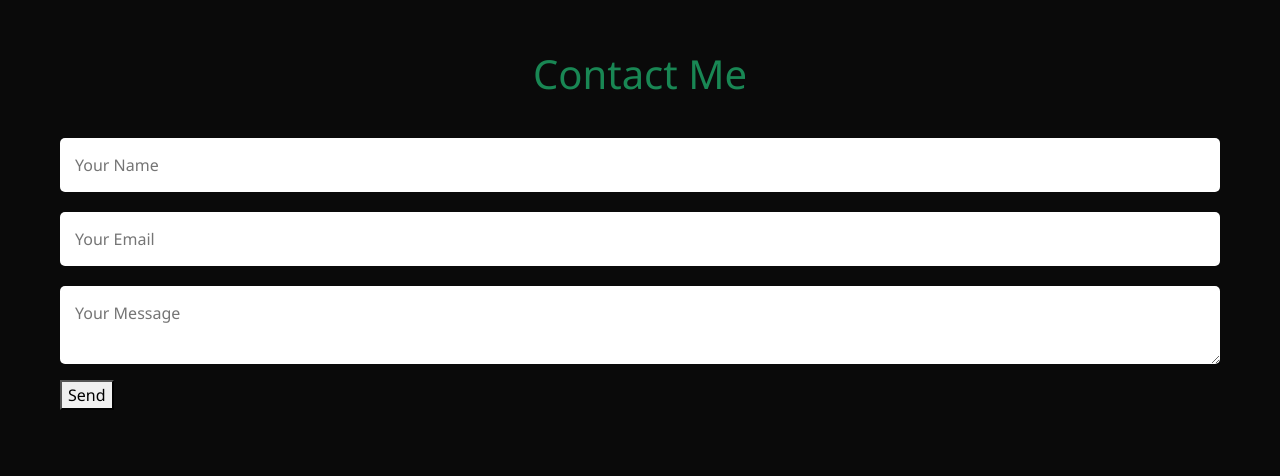
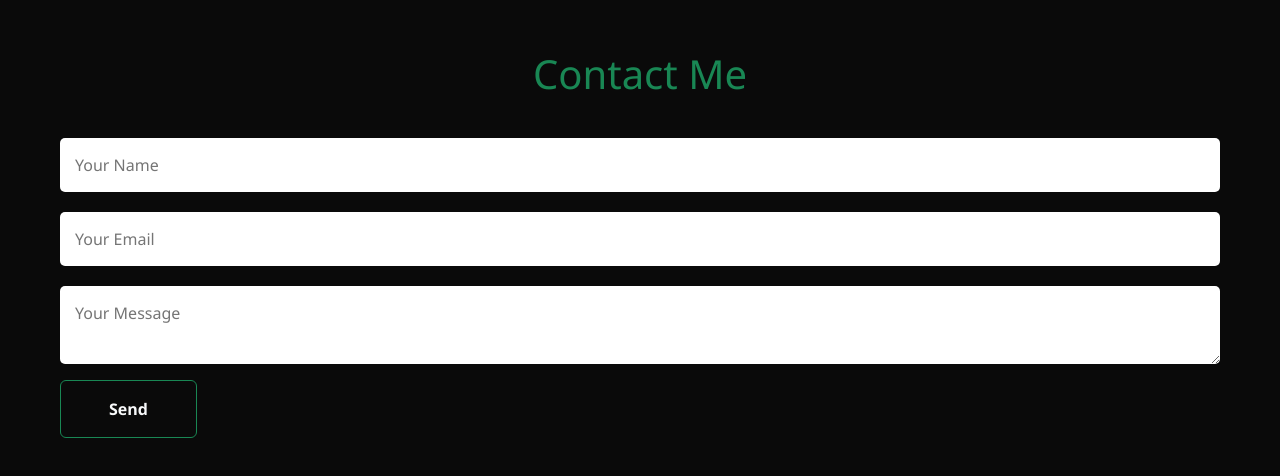
Before and after one commit to UserMirzA/umer-rafique-portfolio, a plain HTML site: page index.html in a window 1280 px wide. Shown: the part 2570-3046 px from the top of the page. Drawn offline with nearby package versions, Linux system fonts and the light colour scheme; files whose address does not match are found by name.

Commit message:
add new once
Signed-off-by: mirza umer <103569940+UserMirzA@users.noreply.github.com>

```diff
--- a/index.html
+++ b/index.html
@@ -136,7 +136,7 @@
             <input type="text" id="name" placeholder="Your Name" required />
             <input type="email" id="email" placeholder="Your Email" required />
             <textarea id="message" placeholder="Your Message" required></textarea>
-            <button type="submit">Send</button>
+            <button type="submit" class="btn btn-outline-success text-light fw-bolder py-3 px-5" >Send</button>
           </form>
 
 
```
